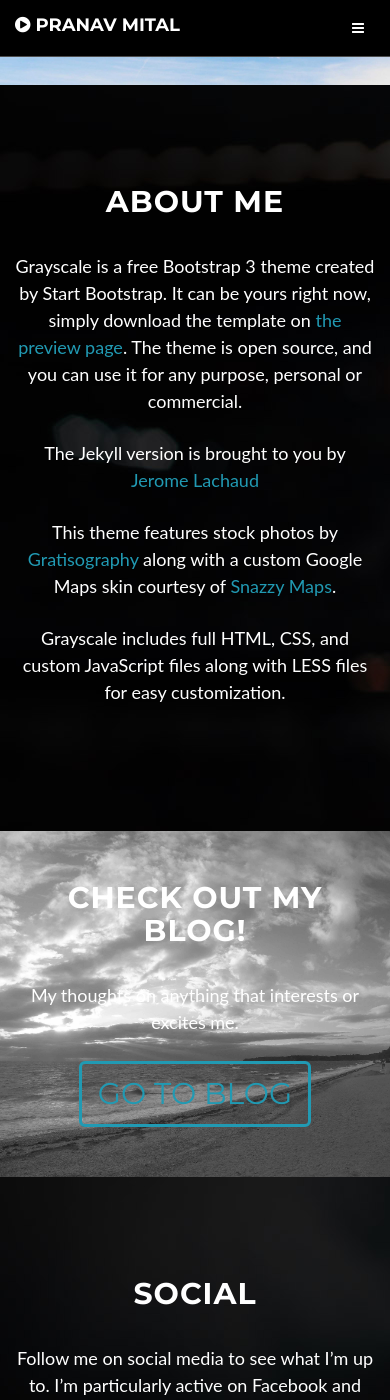
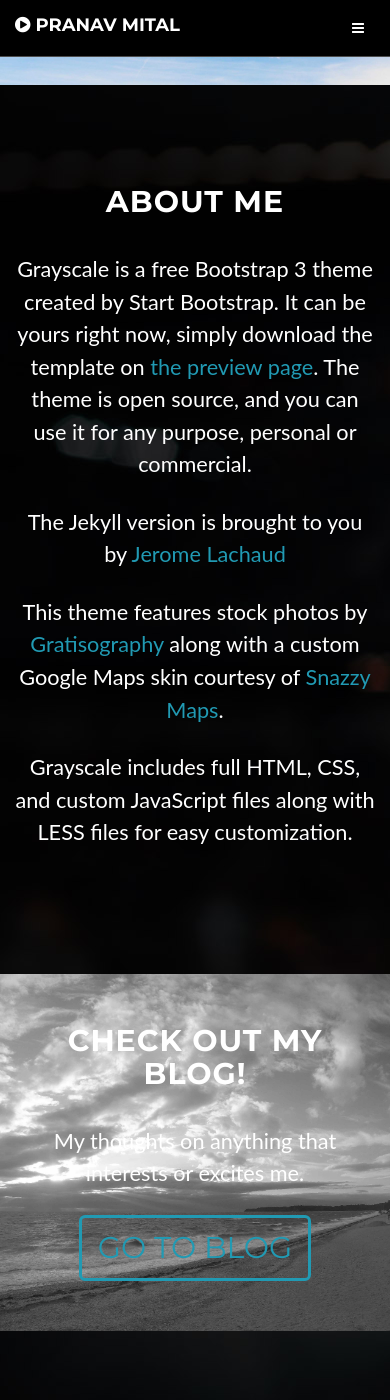
Before and after one commit to pranavmital/pranavmital.github.io, a Jekyll site: the page built from index.html, in a window 390 px wide and 1400 px high, scrolled down 358 px. Built offline with Jekyll 4.4.1, drawn with Linux system fonts in a browser that asks for light colours.

Commit message:
Mobile-font-size (body)

```diff
--- a/_includes/css/grayscale.css
+++ b/_includes/css/grayscale.css
@@ -32,7 +32,7 @@ h6 {
 
 p {
     margin: 0 0 25px;
-    font-size: 18px;
+    font-size: 155%;
     line-height: 1.5;
 }
 
```
